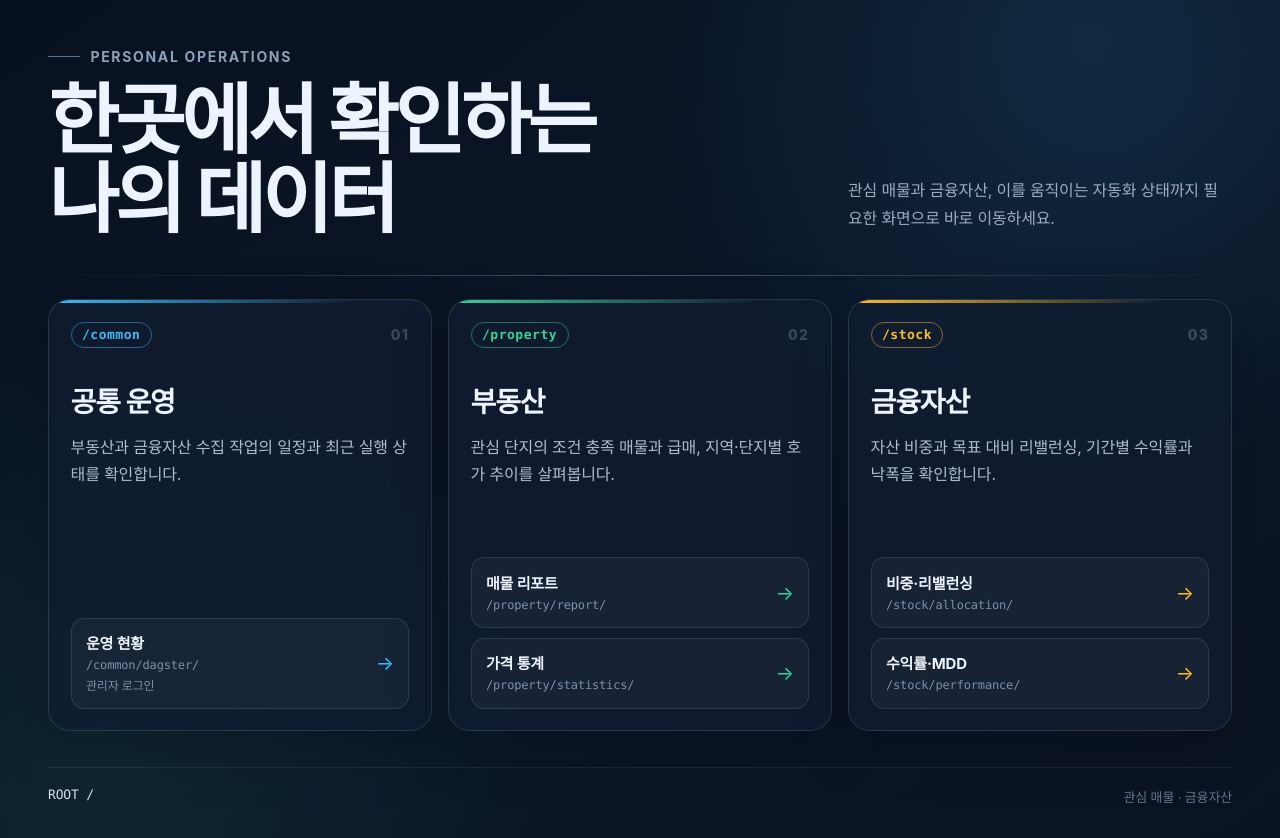
After one commit to ssong7988/workers, a Django app: page / in a window 1280 px wide. The commit adds this page. Run offline with Django 5.2, Linux system fonts and the light colour scheme; parts of the project's set-up code (start-up, migrations or seed data) failed here and were passed over.

Commit message:
feat: 뿌리에 서비스 안내 페이지를 두고 admin을 namespace 밖으로 옮긴다
공개 주소의 뿌리가 404라 어떤 화면이 있는지 알 방법이 없었다. 토큰을 쓰는
경우에는 보호된 주소를 노출하지 않도록 링크 없는 안내만 보여 준다. admin은
부동산·금융자산 두 서비스의 모델을 모두 들고 있어 한쪽 아래에 두면 다른 쪽이
손님처럼 보였다. 옛 주소 둘은 즐겨찾기를 위해 리다이렉트로 남긴다. 좁은 화면에서
표가 잘리던 것도 함께 고쳤다.

Co-Authored-By: Claude Opus 5 <noreply@anthropic.com>
Claude-Session: https://claude.ai/code/session_019z74bM213vHA4YtXwGsiup

```diff
--- /dev/null
+++ b/report-site/report/templates/report/landing.html
@@ -0,0 +1,163 @@
+<!doctype html>
+<html lang="ko">
+<head>
+<meta charset="utf-8">
+<meta name="viewport" content="width=device-width, initial-scale=1">
+<meta name="description" content="공통 운영, 관심 부동산, 금융자산 화면으로 이동하는 서비스 안내">
+<title>관심 매물 · 금융자산</title>
+<style>
+  :root {
+    color-scheme: dark;
+    --ink: #eef4ff;
+    --muted: #9eabc0;
+    --line: rgba(255, 255, 255, .12);
+    --surface: rgba(17, 29, 49, .78);
+    --background: #08111f;
+  }
+  * { box-sizing: border-box; }
+  html { min-height: 100%; background: var(--background); }
+  body {
+    min-height: 100vh;
+    margin: 0;
+    color: var(--ink);
+    background:
+      radial-gradient(circle at 85% 5%, rgba(56, 189, 248, .12), transparent 28rem),
+      radial-gradient(circle at 8% 92%, rgba(52, 211, 153, .09), transparent 28rem),
+      linear-gradient(145deg, #08111f 0%, #0b1628 55%, #0a1321 100%);
+    font-family: -apple-system, BlinkMacSystemFont, "Segoe UI", "Malgun Gothic", sans-serif;
+    letter-spacing: -.01em;
+  }
+  a { color: inherit; text-decoration: none; }
+  .shell { width: min(74rem, calc(100% - 2rem)); margin: 0 auto; padding: 3rem 0 2rem; }
+  .masthead { display: grid; grid-template-columns: 1fr auto; align-items: end; gap: 2rem; }
+  .overline {
+    display: flex; align-items: center; gap: .65rem; margin: 0;
+    color: #8da0bb; font-size: .875rem; font-weight: 700; letter-spacing: .12em;
+    text-transform: uppercase;
+  }
+  .overline::before { content: ""; width: 2rem; height: 1px; background: #5d7494; }
+  h1 { max-width: 15ch; margin: 1rem 0 0; font-size: clamp(2.4rem, 6vw, 5rem); line-height: 1.03; letter-spacing: -.055em; }
+  .intro { max-width: 24rem; margin: 0 0 .45rem; color: var(--muted); font-size: 1rem; line-height: 1.75; }
+  .route-mark { color: #d8e4f6; font-family: Consolas, "SFMono-Regular", monospace; }
+  .directory { position: relative; margin-top: 3.75rem; }
+  .directory::before {
+    content: ""; position: absolute; top: -1.5rem; left: 0; right: 0;
+    height: 1px; background: linear-gradient(90deg, transparent, rgba(148, 163, 184, .45), transparent);
+  }
+  .cards { display: grid; grid-template-columns: repeat(3, minmax(0, 1fr)); gap: 1rem; }
+  .card {
+    --accent: #38bdf8;
+    position: relative; display: flex; min-height: 27rem; flex-direction: column; overflow: hidden;
+    border: 1px solid var(--line); border-radius: 1.35rem; background: var(--surface);
+    padding: 1.35rem; box-shadow: 0 18px 60px rgba(0, 0, 0, .2);
+    backdrop-filter: blur(16px);
+  }
+  .card::after {
+    content: ""; position: absolute; inset: 0 0 auto; height: 3px;
+    background: linear-gradient(90deg, var(--accent), transparent 82%);
+  }
+  .card.common { --accent: #38bdf8; }
+  .card.property { --accent: #34d399; }
+  .card.stock { --accent: #fbbf24; }
+  .card-top { display: flex; align-items: center; justify-content: space-between; gap: 1rem; }
+  .namespace {
+    border: 1px solid color-mix(in srgb, var(--accent) 48%, transparent);
+    border-radius: 999px; padding: .35rem .65rem; color: var(--accent);
+    font: 700 .8125rem/1 Consolas, "SFMono-Regular", monospace; letter-spacing: .04em;
+  }
+  .number { color: rgba(255, 255, 255, .2); font-size: .875rem; font-weight: 800; letter-spacing: .1em; }
+  .card h2 { margin: 2rem 0 0; font-size: 1.75rem; letter-spacing: -.04em; }
+  .description { min-height: 5.25rem; margin: .85rem 0 0; color: #aebbd0; font-size: 1rem; line-height: 1.7; }
+  .links { display: grid; gap: .6rem; margin-top: auto; padding-top: 2rem; }
+  .endpoint {
+    display: grid; grid-template-columns: 1fr auto; align-items: center; gap: .75rem;
+    border: 1px solid rgba(255, 255, 255, .11); border-radius: .85rem;
+    background: rgba(255, 255, 255, .035); padding: .85rem .9rem;
+    transition: border-color .18s, background .18s, transform .18s;
+  }
+  .endpoint:hover { border-color: color-mix(in srgb, var(--accent) 55%, transparent); background: rgba(255, 255, 255, .07); transform: translateY(-2px); }
+  .endpoint:focus-visible { outline: 3px solid var(--accent); outline-offset: 3px; }
+  .endpoint-name { display: block; font-size: .9375rem; font-weight: 750; }
+  .endpoint-path { display: block; margin-top: .25rem; color: #7f91aa; font: .75rem/1.4 Consolas, "SFMono-Regular", monospace; overflow-wrap: anywhere; }
+  .endpoint-note { color: #7f91aa; font-size: .75rem; }
+  .arrow { color: var(--accent); font-size: 1.2rem; transition: transform .18s; }
+  .endpoint:hover .arrow { transform: translateX(3px); }
+  .protected {
+    margin-top: auto; border: 1px dashed rgba(255, 255, 255, .15); border-radius: .85rem;
+    padding: 1rem; color: #8fa0b8; font-size: .875rem; line-height: 1.55;
+  }
+  .footer {
+    display: flex; justify-content: space-between; gap: 1rem; margin-top: 2.25rem;
+    border-top: 1px solid rgba(255, 255, 255, .08); padding-top: 1.15rem;
+    color: #657791; font-size: .8125rem;
+  }
+  @media (max-width: 880px) {
+    .shell { padding-top: 2.25rem; }
+    .masthead { grid-template-columns: 1fr; align-items: start; gap: 1.25rem; }
+    .intro { max-width: 34rem; }
+    .directory { margin-top: 3rem; }
+    .cards { grid-template-columns: 1fr; }
+    .card { min-height: 0; }
+    .description { min-height: 0; }
+  }
+  @media (max-width: 480px) {
+    .shell { width: min(100% - 1.25rem, 74rem); padding-top: 1.5rem; }
+    h1 { font-size: 2.45rem; }
+    .directory { margin-top: 2.5rem; }
+    .card { border-radius: 1.1rem; padding: 1.1rem; }
+    .card h2 { margin-top: 1.5rem; }
+    .footer { flex-direction: column; }
+  }
+  @media (prefers-reduced-motion: reduce) {
+    .endpoint, .arrow { transition: none; }
+  }
+</style>
+</head>
+<body>
+<main class="shell">
+  <header class="masthead">
+    <div>
+      <p class="overline">Personal operations</p>
+      <h1>한곳에서 확인하는<br>나의 데이터</h1>
+    </div>
+    <p class="intro">관심 매물과 금융자산, 이를 움직이는 자동화 상태까지 필요한 화면으로 바로 이동하세요.</p>
+  </header>
+
+  <section class="directory" aria-label="서비스 바로가기">
+    <div class="cards">
+      {% for section in sections %}
+      <article class="card {{ section.tone }}">
+        <div class="card-top">
+          <span class="namespace">/{{ section.namespace }}</span>
+          <span class="number">{{ section.index }}</span>
+        </div>
+        <h2>{{ section.name }}</h2>
+        <p class="description">{{ section.description }}</p>
+        {% if show_links %}
+        <nav class="links" aria-label="{{ section.name }} 화면">
+          {% for link in section.links %}
+          <a class="endpoint" href="{{ link.path }}">
+            <span>
+              <span class="endpoint-name">{{ link.label }}</span>
+              <span class="endpoint-path">{{ link.path }}</span>
+              {% if link.note %}<span class="endpoint-note">{{ link.note }}</span>{% endif %}
+            </span>
+            <span class="arrow" aria-hidden="true">→</span>
+          </a>
+          {% endfor %}
+        </nav>
+        {% else %}
+        <p class="protected">이 서비스의 이동 경로는 보호된 주소에서 확인할 수 있습니다.</p>
+        {% endif %}
+      </article>
+      {% endfor %}
+    </div>
+  </section>
+
+  <footer class="footer">
+    <span class="route-mark">ROOT /</span>
+    <span>관심 매물 · 금융자산</span>
+  </footer>
+</main>
+</body>
+</html>
--- a/report-site/report/views.py
+++ b/report-site/report/views.py
@@ -26,6 +26,55 @@ from .airflow_client import fetch_status as fetch_airflow_status
 from .dagster_client import JOBS as DAGSTER_JOBS
 from .dagster_client import fetch_status as fetch_dagster_status
 from .stats_params import resolve_range, resolve_scope
+
+
+def landing(request, *, show_links: bool = True) -> HttpResponse:
+    """Render the public service directory without touching the database."""
+    sections = [
+        {
+            "index": "01",
+            "namespace": "common",
+            "name": "공통 운영",
+            "description": "부동산과 금융자산 수집 작업의 일정과 최근 실행 상태를 확인합니다.",
+            "tone": "common",
+            "links": [
+                {
+                    "label": "운영 현황",
+                    "path": reverse("report-dagster"),
+                    "note": "관리자 로그인",
+                }
+            ],
+        },
+        {
+            "index": "02",
+            "namespace": "property",
+            "name": "부동산",
+            "description": "관심 단지의 조건 충족 매물과 급매, 지역·단지별 호가 추이를 살펴봅니다.",
+            "tone": "property",
+            "links": [
+                {"label": "매물 리포트", "path": reverse("report-index")},
+                {"label": "가격 통계", "path": reverse("report-stats")},
+            ],
+        },
+        {
+            "index": "03",
+            "namespace": "stock",
+            "name": "금융자산",
+            "description": "자산 비중과 목표 대비 리밸런싱, 기간별 수익률과 낙폭을 확인합니다.",
+            "tone": "stock",
+            "links": [
+                {"label": "비중·리밸런싱", "path": reverse("stock-allocation")},
+                {"label": "수익률·MDD", "path": reverse("stock-performance")},
+            ],
+        },
+    ]
+    response = render(
+        request,
+        "report/landing.html",
+        {"sections": sections, "show_links": show_links},
+    )
+    response["Cache-Control"] = "no-store"
+    return response
 
 
 def _local_iso(moment: datetime | None, timezone_name: str) -> str:
@@ -239,6 +288,7 @@ def dagster(request) -> HttpResponse:
             ),
             "report_url": reverse("report-index"),
             "stats_url": reverse("report-stats"),
+            "home_url": reverse("site-home"),
             "dagster_runs_url": f"{settings.DAGSTER_PATH_PREFIX}/runs",
         },
     )
--- a/report-site/report_site/urls.py
+++ b/report-site/report_site/urls.py
@@ -4,6 +4,11 @@ Property screens live below `/property/`, financial-asset screens below
 `/stock/`, and shared operations below `/common/`. An optional token can be
 prepended to all three namespaces, while each collector's API stays outside
 them behind its own bearer token.
+
+Django admin sits at the root (`/admin/`, or `/<TOKEN>/admin/`) instead of
+inside a namespace: it owns every model of both services, so hanging it off one
+of them made the other's tables look like guests. The old namespaced addresses
+stay as redirects so saved bookmarks keep working.
 """
 
 from __future__ import annotations
@@ -15,10 +20,23 @@ from django.views.generic import RedirectView
 
 from report import stock_views, views
 
+_ROUTE_PREFIX = settings.ROUTE_PREFIX
 _PROPERTY_PREFIX = settings.PROPERTY_ROUTE_PREFIX
 _STOCK_PREFIX = settings.STOCK_ROUTE_PREFIX
 _COMMON_PREFIX = settings.COMMON_ROUTE_PREFIX
-urlpatterns = [
+
+# When a path token is configured, the public root explains the services but
+# does not disclose protected destinations. The linked directory lives at the
+# token root. With today's empty token, `/` is the complete linked directory.
+if _ROUTE_PREFIX:
+    _landing_patterns = [
+        path("", views.landing, {"show_links": False}, name="site-home-public"),
+        path(_ROUTE_PREFIX, views.landing, name="site-home"),
+    ]
+else:
+    _landing_patterns = [path("", views.landing, name="site-home")]
+
+urlpatterns = _landing_patterns + [
     path("api/", include("api.urls")),
     path(f"{_STOCK_PREFIX}api/", include("portfolio.api_urls")),
     path(f"{_PROPERTY_PREFIX}report/", views.index, name="report-index"),
@@ -42,12 +60,18 @@ urlpatterns = [
         stock_views.performance,
         name="stock-performance",
     ),
-    path(f"{_PROPERTY_PREFIX}admin/", admin.site.urls),
-    # admin은 한 벌이다. 계획서의 `/stock/admin/`은 같은 화면을 가리키는
-    # 편의 주소로 두고, `admin:` URL namespace가 둘로 갈라지지 않게 한다.
+    # admin은 한 벌이고 두 서비스의 모델을 모두 들고 있다. 그래서 namespace
+    # 안이 아니라 뿌리에 둔다. 토큰을 채우면 `/<TOKEN>/admin/`이다.
+    path(f"{_ROUTE_PREFIX}admin/", admin.site.urls),
+    # 옛 주소 둘은 리다이렉트로 남긴다. `admin.site.urls`를 두 번 마운트하면
+    # `admin:` URL namespace가 갈라지므로 마운트가 아니라 리다이렉트다.
+    path(
+        f"{_PROPERTY_PREFIX}admin/",
+        RedirectView.as_view(url=f"/{_ROUTE_PREFIX}admin/", permanent=False),
+    ),
     path(
         f"{_STOCK_PREFIX}admin/",
-        RedirectView.as_view(url=f"/{_PROPERTY_PREFIX}admin/", permanent=False),
+        RedirectView.as_view(url=f"/{_ROUTE_PREFIX}admin/", permanent=False),
     ),
 ]
 
```
Also changed, not shown: report-site/report/templates/report/stock_allocation.html (+14 -14 lines), report-site/report/templates/report/stock_base.html (+19 -3 lines), report-site/report/tests/test_views.py (+21 -3 lines), .docs/ARCHITECTURE.md, .docs/RUNBOOK.md, .docs/report-site/OPERATIONS.md, .docs/report-site/README.md, real-estate-finder/README.md, 1 other file.
